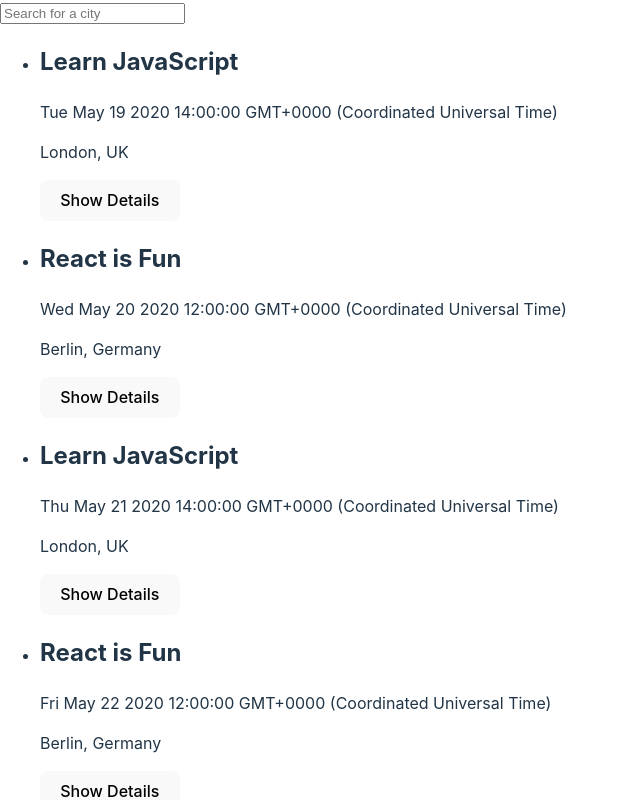
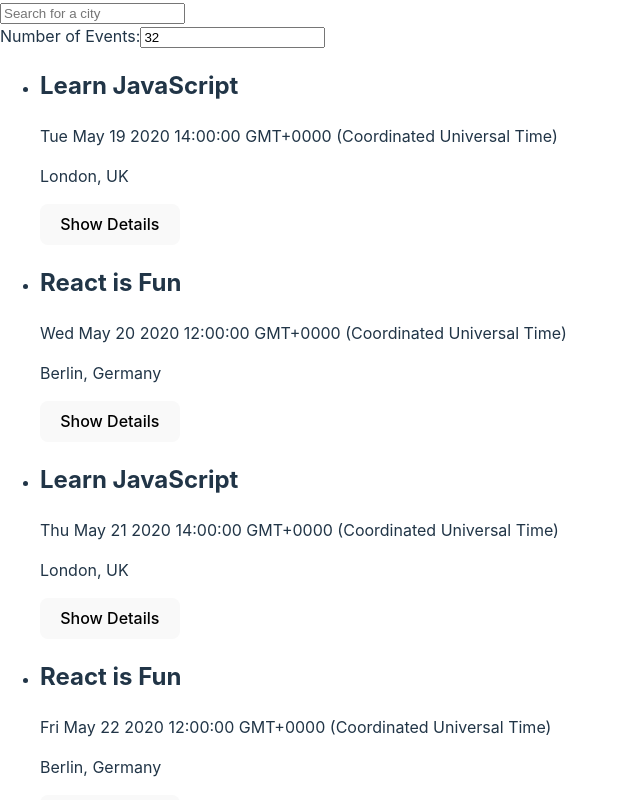
Before and after one commit to daliwa13/meet, a React (Vite) app: page / in a window 1280 px wide. Shown: the top 800 px of the page, without its empty margins (0-640 px from the left). Built offline with nearby package versions, Linux system fonts and the light colour scheme.

Commit message:
Added Feature 3 using TDD and run test coverage

```diff
--- a/src/App.jsx
+++ b/src/App.jsx
@@ -2,12 +2,14 @@ import React from "react";
 
 import EventList from "./components/EventList";
 import CitySearch from "./components/CitySearch";
+import NumberOfEvents from "./components/NumberOfEvents";
 import mockData from "./mock-data";
 
 const App = () => {
   return (
     <div className="App">
       <CitySearch />
+      <NumberOfEvents />
       <EventList events={mockData} />
     </div>
   );
--- /dev/null
+++ b/src/components/NumberOfEvents.jsx
@@ -0,0 +1,45 @@
+// Compontent to set the number of events to be shown
+import React from 'react';
+import { useState } from 'react';
+
+const NumberOfEvents = () => {
+  const [numberOfEvents, setNumberOfEvents] = useState(32);
+
+  const handleChange = (e) => {
+    const stringValue = e.target.value
+
+    if (stringValue === "") {
+      setNumberOfEvents("");  // Allow the input to be temporarily empty while the user is typing
+      return;
+    }
+    const numValue = parseInt(stringValue); // Convert the string input to a number
+
+    if (isNaN(numValue)) {
+      setNumberOfEvents("");  // If the input is not a valid number, reset it to an empty string
+      return;
+    }
+
+    if (numValue < 1) {
+      setNumberOfEvents(1);  // Force minimum value of 1
+      return;
+    }
+
+    setNumberOfEvents(numValue);  // Update the state with the valid number input
+  };
+
+  return (
+    <div className="number-of-events">
+      <label htmlFor="number-of-events-input">Number of Events:</label>
+      <input
+        type="number"
+        id="number-of-events-input"
+        className="number-of-events-input"
+        min="1"
+        value={numberOfEvents}
+        onChange={handleChange}
+      />
+    </div>
+  );
+}
+
+export default NumberOfEvents;
```
Also changed, not shown: 2 other files (tests, documents, lock files or other folders).
